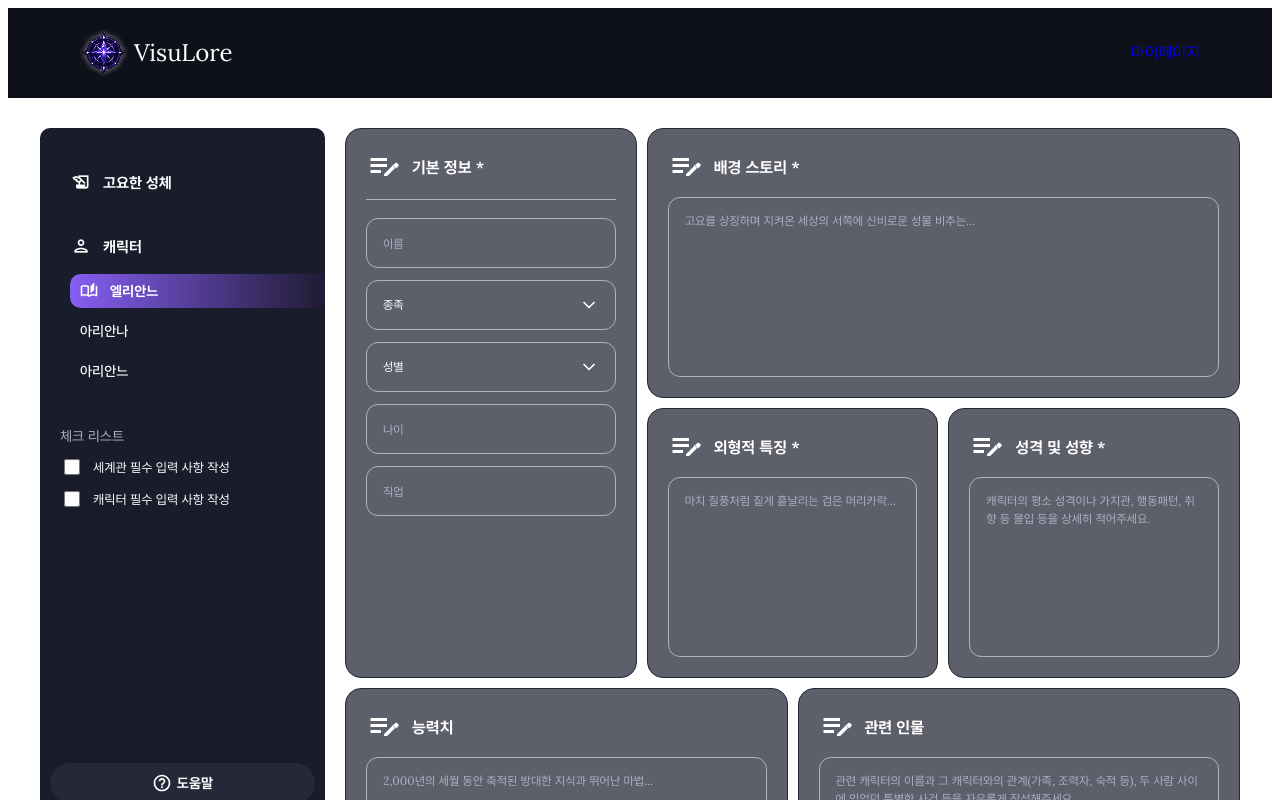
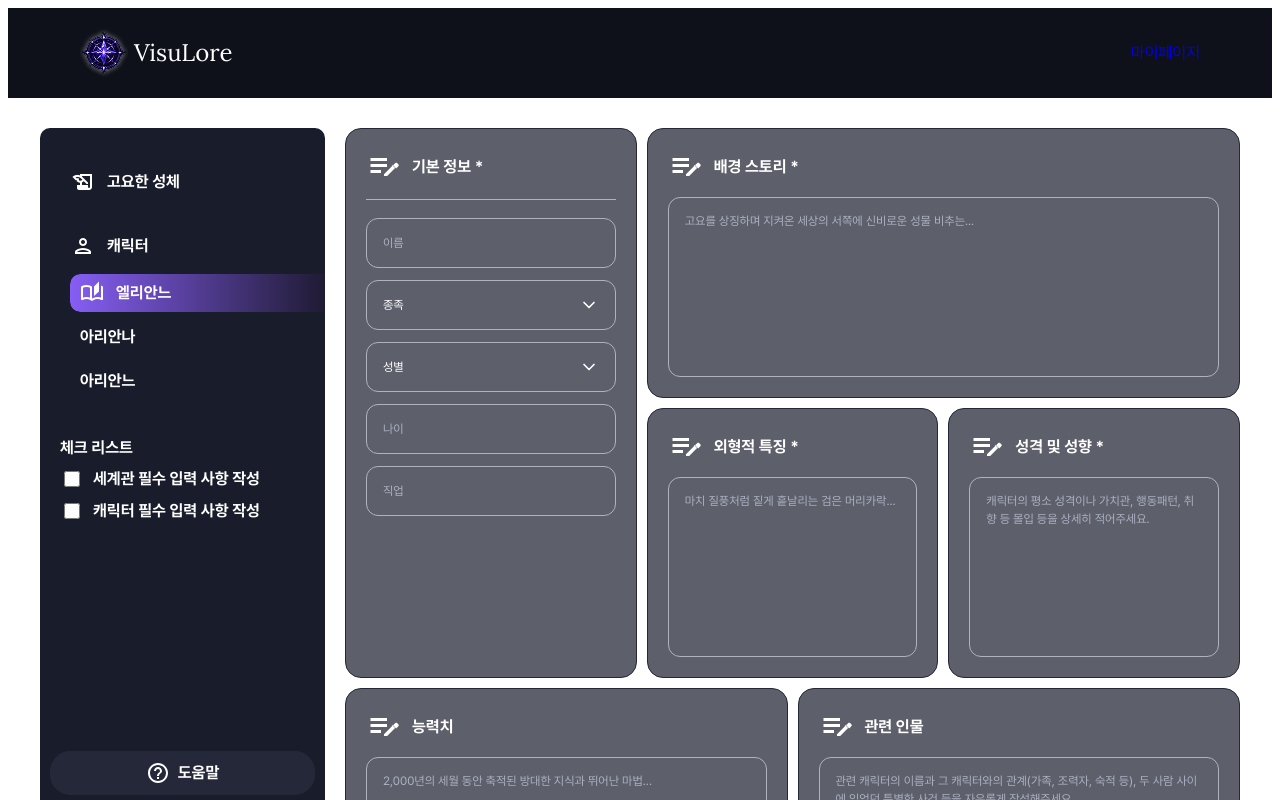
Before and after one commit to eodrn7021-cell/est_13_3st_project, a Next.js app: page /characters/create in a window 1280 px wide. Shown: the top 800 px of the page. Built offline with nearby package versions, Linux system fonts and the light colour scheme.

Commit message:
feat: implement reusable Select component and add character creation page with form structure

```diff
--- a/app/characters/create/page.jsx
+++ b/app/characters/create/page.jsx
@@ -9,7 +9,7 @@ import sidebarStyles from "@/components/layout/Sidebar/Sidebar.module.scss";
 
 function HelpOutlineIcon() {
   return (
-    <svg viewBox="0 0 24 24" fill="currentColor" width="20" height="20" aria-hidden="true">
+    <svg viewBox="0 0 24 24" fill="currentColor" width="24" height="24" aria-hidden="true">
       <path d="M11 18h2v-2h-2v2zm1-16C6.48 2 2 6.48 2 12s4.48 10 10 10 10-4.48 10-10S17.52 2 12 2zm0 18c-4.41 0-8-3.59-8-8s3.59-8 8-8 8 3.59 8 8-3.59 8-8 8zm0-14c-2.21 0-4 1.79-4 4h2c0-1.1.9-2 2-2s2 .9 2 2c0 2-3 1.75-3 5h2c0-2.25 3-2.5 3-5 0-2.21-1.79-4-4-4z" />
     </svg>
   );
@@ -86,10 +86,10 @@ export default function CreateCharacterPage() {
                 className={`${sidebarStyles.accordionButton} ${activeNav === "world" ? sidebarStyles.active : ""}`}
                 onClick={handleSelectWorld}
               >
-                <span className="material-icons-outlined" style={{ fontSize: 20, display: "inline-flex", alignItems: "center" }}>
+                <span className="material-icons-outlined icon_24" style={{ display: "inline-flex", alignItems: "center" }}>
                   history_edu
                 </span>
-                <span>고요한 성체</span>
+                <span className="kr_body_b">고요한 성체</span>
               </button>
 
               <div>
@@ -98,10 +98,10 @@ export default function CreateCharacterPage() {
                   className={sidebarStyles.accordionButton}
                   onClick={handleToggleCharacterAccordion}
                 >
-                  <span className="material-icons-outlined" style={{ fontSize: 20, display: "inline-flex", alignItems: "center" }}>
+                  <span className="material-icons-outlined icon_24" style={{ display: "inline-flex", alignItems: "center" }}>
                     person
                   </span>
-                  <span>캐릭터</span>
+                  <span className="kr_body_b">캐릭터</span>
                 </button>
 
                 {isCharacterOpen && (
@@ -117,11 +117,11 @@ export default function CreateCharacterPage() {
                           tabIndex={0}
                         >
                           {isSelected && (
-                            <span className="material-icons-outlined" style={{ fontSize: 18, display: "inline-flex", alignItems: "center" }}>
+                            <span className="material-icons-outlined icon_24" style={{ display: "inline-flex", alignItems: "center" }}>
                               auto_stories
                             </span>
                           )}
-                          <span>{charName}</span>
+                          <span className="kr_body_b">{charName}</span>
                         </div>
                       );
                     })}
@@ -130,7 +130,7 @@ export default function CreateCharacterPage() {
               </div>
 
               <div className={sidebarStyles.checklistSection}>
-                <div className={sidebarStyles.checklistTitle}>체크 리스트</div>
+                <div className={`kr_body_b ${sidebarStyles.checklistTitle}`}>체크 리스트</div>
                 <div className={sidebarStyles.checklistItems}>
                   <label className={sidebarStyles.checkItem}>
                     <input
@@ -138,7 +138,7 @@ export default function CreateCharacterPage() {
                       checked={isWorldCheckDone}
                       onChange={(e) => setIsWorldCheckDone(e.target.checked)}
                     />
-                    <span>세계관 필수 입력 사항 작성</span>
+                    <span className="kr_body_b">세계관 필수 입력 사항 작성</span>
                   </label>
                   <label className={sidebarStyles.checkItem}>
                     <input
@@ -146,7 +146,7 @@ export default function CreateCharacterPage() {
                       checked={isCharCheckDone}
                       onChange={(e) => setIsCharCheckDone(e.target.checked)}
                     />
-                    <span>캐릭터 필수 입력 사항 작성</span>
+                    <span className="kr_body_b">캐릭터 필수 입력 사항 작성</span>
                   </label>
                 </div>
               </div>
@@ -158,18 +158,18 @@ export default function CreateCharacterPage() {
                 <span className={sidebarStyles.buttonIcon}>
                   <HelpOutlineIcon />
                 </span>
-                <span>도움말</span>
+                <span className="kr_body_b">도움말</span>
               </button>
 
               <button
                 type="button"
                 className={`${sidebarStyles.sideButton} ${sidebarStyles.active}`}
               >
-                <span>저장 / 이미지 생성</span>
+                <span className="kr_body_b">저장 / 이미지 생성</span>
               </button>
 
               <button type="button" className={sidebarStyles.sideButton}>
-                <span>삭제</span>
+                <span className="kr_body_b">삭제</span>
               </button>
             </>
           }
--- a/components/character/CharacterForm/CharacterForm.jsx
+++ b/components/character/CharacterForm/CharacterForm.jsx
@@ -68,7 +68,7 @@ export default function CharacterForm({
             <span className={styles.headerIcon}>
               <EditNoteIcon />
             </span>
-            <h3 className={styles.headerTitle}>기본 정보 *</h3>
+            <h3 className={`kr_body_b ${styles.headerTitle}`}>기본 정보 *</h3>
           </div>
 
           <div className={styles.divider} />
--- a/components/character/CharacterForm/CharacterForm.module.scss
+++ b/components/character/CharacterForm/CharacterForm.module.scss
@@ -136,9 +136,6 @@
   }
 
   .headerTitle {
-    font-family: var(--font_lora), variables.$font_family_kr;
-    font-size: 16px; // KR/body B
-    font-weight: variables.$font_weight_bold;
     color: colors.$color_white;
     line-height: 1.4;
     margin: 0;
--- a/components/form/Input/Input.jsx
+++ b/components/form/Input/Input.jsx
@@ -35,7 +35,7 @@ export default function Input({
     if (!icon || icon === "edit_note") return <EditNoteIcon />;
     if (typeof icon === "string") {
       return (
-        <span className={`material-symbols-outlined ${styles.materialIcon}`}>
+        <span className={`material-symbols-outlined icon_36 ${styles.materialIcon}`}>
           {icon}
         </span>
       );
@@ -51,7 +51,7 @@ export default function Input({
       {title && (
         <div className={styles.inputTitle}>
           <span className={styles.icon}>{renderIcon()}</span>
-          <span className={styles.titleText}>{title}</span>
+          <span className={`kr_body_b ${styles.titleText}`}>{title}</span>
         </div>
       )}
 
@@ -59,7 +59,7 @@ export default function Input({
         <div className={styles.inputWrapper}>
           <input
             type={type}
-            className={styles.inputField}
+            className={`kr_caption ${styles.inputField}`}
             placeholder={placeholder}
             value={value}
             onChange={onChange}
--- a/components/form/Input/Input.module.scss
+++ b/components/form/Input/Input.module.scss
@@ -33,7 +33,6 @@
     flex-shrink: 0;
 
     .materialIcon {
-      font-family: 'Material Symbols Outlined', sans-serif !important;
       font-size: 36px;
       line-height: 1;
       user-select: none;
@@ -47,9 +46,6 @@
   }
 
   .titleText {
-    font-family: var(--font_lora), variables.$font_family_kr;
-    font-size: 16px;
-    font-weight: variables.$font_weight_bold;
     color: colors.$color_white;
     line-height: 1.4;
   }
@@ -99,16 +95,9 @@
   border: none;
   outline: none;
   color: colors.$color_white;
-  font-family: var(--font_lora), variables.$font_family_kr;
-  font-size: 12px;
-  font-weight: variables.$font_weight_regular;
-  line-height: 1.4;
   padding: 0;
 
   &::placeholder {
     color: colors.$color_text_muted;
-    font-family: var(--font_lora), variables.$font_family_kr;
-    font-size: 12px;
-    font-weight: variables.$font_weight_regular;
   }
 }
--- a/components/form/Textarea/Textarea.jsx
+++ b/components/form/Textarea/Textarea.jsx
@@ -33,7 +33,7 @@ export default function Textarea({
     }
     if (typeof icon === "string") {
       return (
-        <span className={`material-symbols-outlined ${styles.materialIcon}`}>
+        <span className={`material-symbols-outlined icon_36 ${styles.materialIcon}`}>
           {icon}
         </span>
       );
@@ -47,12 +47,12 @@ export default function Textarea({
         <span className={styles.icon}>
           {renderIcon()}
         </span>
-        <span className={styles.titleText}>{title}</span>
+        <span className={`kr_body_b ${styles.titleText}`}>{title}</span>
       </div>
 
       <div className={styles.input} style={inputStyle}>
         <textarea
-          className={styles.textarea}
+          className={`kr_caption ${styles.textarea}`}
           placeholder={placeholder}
           value={value}
           onChange={onChange}
--- a/components/form/Textarea/Textarea.module.scss
+++ b/components/form/Textarea/Textarea.module.scss
@@ -8,10 +8,10 @@
   gap: 12px;
   width: 100%;
   box-sizing: border-box;
-  background-color: colors.$color_input_70; // 인풋컬러 70 (배경색)
-  border: 1px solid colors.$color_tag; // Tag Stroke (최상단 외곽선)
+  background-color: colors.$color_input_70;
+  border: 1px solid colors.$color_tag;
   border-radius: 16px;
-  color: colors.$color_white; // 화이트 (글자색)
+  color: colors.$color_white;
 }
 
 .inputTitle {
@@ -26,28 +26,24 @@
     display: inline-flex;
     align-items: center;
     justify-content: center;
-    color: colors.$color_white; // 화이트 (이모티콘)
+    color: colors.$color_white;
     flex-shrink: 0;
 
     .materialIcon {
-      font-family: 'Material Symbols Outlined', sans-serif !important;
-      font-size: 36px; // 아이콘 Icon 36
+      font-size: 36px;
       line-height: 1;
       user-select: none;
     }
 
     svg {
-      width: 36px; // 아이콘 Icon 36
+      width: 36px;
       height: 36px;
       fill: currentColor;
     }
   }
 
   .titleText {
-    font-family: var(--font_lora), variables.$font_family_kr; // 영문 Lora 우선 적용 (한글 Pretendard 자동 폴백)
-    font-size: 16px; // title KR/body B
-    font-weight: variables.$font_weight_bold; // title KR/body B
-    color: colors.$color_white; // 화이트 (글자색)
+    color: colors.$color_white;
     line-height: 1.4;
   }
 }
@@ -61,7 +57,7 @@
   gap: 10px;
   padding: 14px 16px;
   box-sizing: border-box;
-  border: 1px solid colors.$color_secondary_dark; // 세컨더리 다크 (내부 글자 영역 외곽선)
+  border: 1px solid colors.$color_secondary_dark;
   border-radius: 12px;
   background-color: transparent;
   transition: border-color 0.2s ease, box-shadow 0.2s ease;
@@ -80,17 +76,11 @@
   border: none;
   outline: none;
   resize: none;
-  color: colors.$color_white; // 화이트 (글자색)
-  font-family: var(--font_lora), variables.$font_family_kr; // 영문 Lora 우선 적용 (한글 Pretendard 자동 폴백)
-  font-size: 12px; // 내부 글자들 KR/caption
-  font-weight: variables.$font_weight_regular; // 내부 글자들 KR/caption
+  color: colors.$color_white;
   line-height: 1.5;
   padding: 0;
 
   &::placeholder {
-    color: colors.$color_text_muted; // Text Muted (#acb2c4)
-    font-family: var(--font_lora), variables.$font_family_kr; // 영문 Lora 우선 적용
-    font-size: 12px; // 내부 글자들 KR/caption
-    font-weight: variables.$font_weight_regular;
+    color: colors.$color_text_muted;
   }
 }
--- a/components/layout/Sidebar/Sidebar.module.scss
+++ b/components/layout/Sidebar/Sidebar.module.scss
@@ -1,21 +1,20 @@
 @use "../../../styles/abstracts/_colors.scss" as colors;
 @use "../../../styles/abstracts/_variables.scss" as variables;
 
-/* 3번 사진: 사이드바 최외각 오토레이아웃 (W: 285, H: 810 Fill, Gap: Auto, Padding X: 10, Y: 30, Background Surface, Corner radius: 10) */
 .sidebar {
   display: flex;
   flex-direction: column;
-  justify-content: space-between; // Gap: Auto
+  justify-content: space-between;
   width: 285px;
   min-height: 810px;
   height: 100%;
-  align-self: stretch; // H: Fill (부모 높이에 맞게 채움)
-  padding: 30px 10px; // Padding X: 10, Padding Y: 30
+  align-self: stretch;
+  padding: 30px 10px;
   box-sizing: border-box;
   flex-shrink: 0;
 
-  background-color: colors.$color_background_surface; // Background Surface (#191c2b)
-  border-radius: 10px; // Corner radius 10px
+  background-color: colors.$color_background_surface;
+  border-radius: 10px;
   opacity: 1;
 
   color: colors.$color_white;
@@ -43,34 +42,28 @@
   gap: 16px;
 }
 
-/*
-  1번 피그마 사진 사양:
-  - _colors.scss 파일 수정 없이 Sidebar.module.scss에서 직접 90도 수평 그라디언트 적용
-  - 좌측 선명한 보라(colors.$color_primary), 우측 다크 네이비(#1f1b33)
-  - 우측 테두리 밀착, 좌측 10px 라운딩 (Corner radius: 10px 0 0 10px)
-*/
 .accordionButton {
   position: relative;
   overflow: hidden;
   display: flex;
   align-items: center;
-  gap: 12px; // Gap: 12
-  width: calc(100% + 10px); // 우측 사이드바 테두리까지 밀착
+  gap: 12px;
+  width: calc(100% + 10px);
   margin-right: -10px;
   height: 48px;
-  padding: 12px 20px; // Padding X: 20, Padding Y: 12
+  padding: 12px 20px;
   box-sizing: border-box;
   background-color: transparent;
   border: 1px solid transparent;
-  border-radius: 10px 0px 0px 10px; // Corner radius: Top-Left: 10, Bottom-Left: 10
+  border-radius: 10px 0px 0px 10px;
   color: colors.$color_white;
-  font-family: var(--font_lora), variables.$font_family_kr;
-  font-size: 15px;
+  font-family: variables.$font_family_kr;
+  font-size: 16px;
   font-weight: variables.$font_weight_bold;
+  line-height: 1;
   cursor: pointer;
   user-select: none;
 
-  // Button.module.scss 패턴 적용: ::before 수평 그라디언트 레이어
   &::before {
     content: "";
     position: absolute;
@@ -88,7 +81,7 @@
 
   &.active {
     &::before {
-      opacity: 1; // 활성화 시 1번 사진 90도 수평 그라디언트 출력
+      opacity: 1;
     }
   }
 
@@ -106,23 +99,23 @@
   margin-top: 4px;
 }
 
-/* 서브목록 항목 (1번 사진 90도 수평 그라디언트 적용) */
 .subItem {
   position: relative;
   overflow: hidden;
   display: flex;
   align-items: center;
-  gap: 12px; // Gap: 12
-  padding: 5px 10px; // Padding X: 10, Padding Y: 5
+  gap: 12px;
+  padding: 5px 10px;
   width: calc(100% + 10px);
   margin-right: -10px;
-  height: 34px;
+  height: 38px;
   box-sizing: border-box;
-  border-radius: 10px 0px 0px 10px; // Corner radius: Top-Left: 10, Bottom-Left: 10
+  border-radius: 10px 0px 0px 10px;
   color: colors.$color_white;
-  font-family: var(--font_lora), variables.$font_family_kr;
-  font-size: 14px;
-  font-weight: variables.$font_weight_medium;
+  font-family: variables.$font_family_kr;
+  font-size: 16px;
+  font-weight: variables.$font_weight_bold;
+  line-height: 1;
   cursor: pointer;
   user-select: none;
 
@@ -161,9 +154,10 @@
 
   .checklistTitle {
     font-family: variables.$font_family_kr;
-    font-size: 14px;
-    font-weight: variables.$font_weight_regular;
-    color: colors.$color_text_muted;
+    font-size: 16px;
+    font-weight: variables.$font_weight_bold;
+    line-height: 1;
+    color: colors.$color_white;
     margin-bottom: 12px;
   }
 
@@ -178,7 +172,9 @@
     align-items: center;
     gap: 10px;
     font-family: variables.$font_family_kr;
-    font-size: 13px;
+    font-size: 16px;
+    font-weight: variables.$font_weight_bold;
+    line-height: 1;
     color: colors.$color_white;
     cursor: pointer;
     user-select: none;
@@ -192,46 +188,41 @@
   }
 }
 
-/* 바텀 컨텐츠 오토레이아웃 (W: 265 Fill, H: 150 Hug, Gap: 10, Padding X: 0, Y: 5) */
 .bottomSection {
   display: flex;
   flex-direction: column;
-  gap: 10px; // Gap: 10
-  padding: 5px 0; // Padding Y: 5, Padding X: 0
-  width: 100%; // W: Fill (265px)
-  height: auto; // H: Hug
+  gap: 10px;
+  padding: 5px 0;
+  width: 100%;
+  height: auto;
   margin-top: auto;
   box-sizing: border-box;
 }
 
-/*
-  Button.module.scss (.button_primary) 스타일 구조 100% 동일 적용
-*/
 .sideButton {
   position: relative;
   overflow: hidden;
   display: flex;
   align-items: center;
   justify-content: center;
-  gap: 5px; // Gap: 5
-  width: 100%; // W: 265 Fill
-  height: 40px; // H: 40 Fixed
-  padding: 0 16px; // Padding X: 16, Padding Y: 0
+  gap: 8px;
+  width: 100%;
+  height: 44px;
+  padding: 0 16px;
   box-sizing: border-box;
-  border-radius: 20px; // Corner radius: 20 (알약 형태)
-  font-family: var(--font_lora), variables.$font_family_kr;
-  font-size: 14px;
+  border-radius: 20px;
+  font-family: variables.$font_family_kr;
+  font-size: 16px;
   font-weight: variables.$font_weight_bold;
+  line-height: 1;
   color: colors.$color_white;
   cursor: pointer;
   outline: none;
 
-  // 기본 상태: 다크 태그 배경 (#242838)
   background-color: colors.$color_tag;
   border: 1px solid colors.$color_tag;
   user-select: none;
 
-  // Button.module.scss 와 동일한 ::before 그라디언트 레이어
   &::before {
     content: "";
     position: absolute;
@@ -243,24 +234,21 @@
     border-radius: inherit;
   }
 
-  // Hover 시 ::before의 opacity를 1로 전환 (Smooth Gradient Fade In)
   &:hover:not(:disabled)::before {
     opacity: 1;
   }
 
-  // 버튼 내부 글자와 아이콘을 그라디언트 레이어 위로 배치
   > * {
     position: relative;
     z-index: 1;
   }
 
-  // 활성화 상태 (저장 / 이미지 생성 버튼 등)
   &.active,
   &.primary {
     border-color: transparent;
 
     &::before {
-      opacity: 1; // 그라디언트 활성화
+      opacity: 1;
     }
 
     &:hover:not(:disabled) {
@@ -276,14 +264,14 @@
   line-height: 1;
 
   svg {
-    width: 20px;
-    height: 20px;
+    width: 24px;
+    height: 24px;
     fill: currentColor;
   }
 
   .materialIcon {
     font-family: 'Material Symbols Outlined', sans-serif !important;
-    font-size: 20px;
+    font-size: 24px;
     line-height: 1;
     user-select: none;
   }
```
Also changed, not shown: components/form/Select/Select.jsx (+6 -6 lines), components/form/Select/Select.module.scss (+19 -52 lines).
